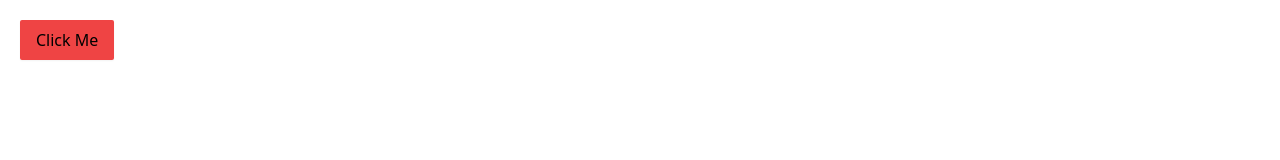
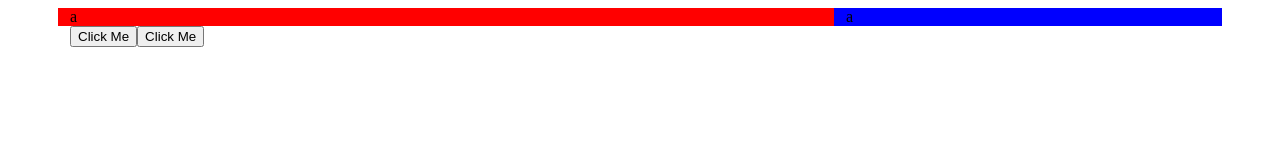
Before and after one commit to uffsnlp/uffsnlp.github.io, a Gatsby site: page / in a window 1280 px wide. Built offline with nearby package versions, Linux system fonts and the light colour scheme; Gatsby itself is replaced by a stand-in of ours.

Commit message:
chore: removes tailwind and adds bootstrap-grid

```diff
--- a/gatsby-browser.js
+++ b/gatsby-browser.js
@@ -1 +1 @@
-import "./src/styles/global.css";
+import "./src/styles/global.scss";
--- a/gatsby-config.js
+++ b/gatsby-config.js
@@ -8,6 +8,5 @@ module.exports = {
     /* Your site config here */
     plugins: [
         "gatsby-plugin-sass",
-        "gatsby-plugin-postcss",
     ],
 }
--- a/package.json
+++ b/package.json
@@ -14,15 +14,13 @@
     "test": "echo \"Write tests! -> https://gatsby.dev/unit-testing\" && exit 1"
   },
   "dependencies": {
-    "autoprefixer": "^10.2.4",
+    "bootstrap": "^5.0.0-beta2",
     "gatsby": "^2.26.1",
     "gatsby-plugin-postcss": "^3.7.0",
     "gatsby-plugin-sass": "^3.2.0",
-    "postcss": "^8.2.6",
     "react": "^16.12.0",
     "react-dom": "^16.12.0",
-    "sass": "^1.32.7",
-    "tailwindcss": "^2.0.3"
+    "sass": "^1.32.7"
   },
   "devDependencies": {
     "prettier": "2.2.1"
--- a/src/pages/index.js
+++ b/src/pages/index.js
@@ -3,17 +3,14 @@ import React, { Component } from "react"
 export default class IndexPage extends Component {
     render() {
         return (
-            <div className="container p-5">
-                <button className={
-                    "cursor-pointer" +
-                    " bg-red-500" +
-                    " p-2" +
-                    " px-4" +
-                    " shadow-sm" +
-                    " hover:shadow-lg" +
-                    " hover:bg-red-600" +
-                    " rounded-sm" +
-                    " transition-all"}>Click Me</button>
+            <div className="container">
+                <div className="row">
+                    <div className="col-sm-8" style={{backgroundColor: "red"}}>a</div>
+                    <div className="col-sm-4" style={{backgroundColor: "blue"}}>a</div>
+                </div>
+
+                <button>Click Me</button>
+                <button>Click Me</button>
             </div>
         )
     }
--- /dev/null
+++ b/src/styles/global.scss
@@ -0,0 +1 @@
+@import "bootstrap/scss/bootstrap-grid.scss"
--- a/tailwind.config.js
+++ /dev/null
@@ -1,11 +0,0 @@
-module.exports = {
-  purge: ["./src/**/*.{js,jsx,ts,tsx}"],
-  darkMode: false, // or 'media' or 'class'
-  theme: {
-    extend: {},
-  },
-  variants: {
-    extend: {},
-  },
-  plugins: [],
-}
```
Also changed, not shown: src/styles/global.css (deleted), 1 other file.
